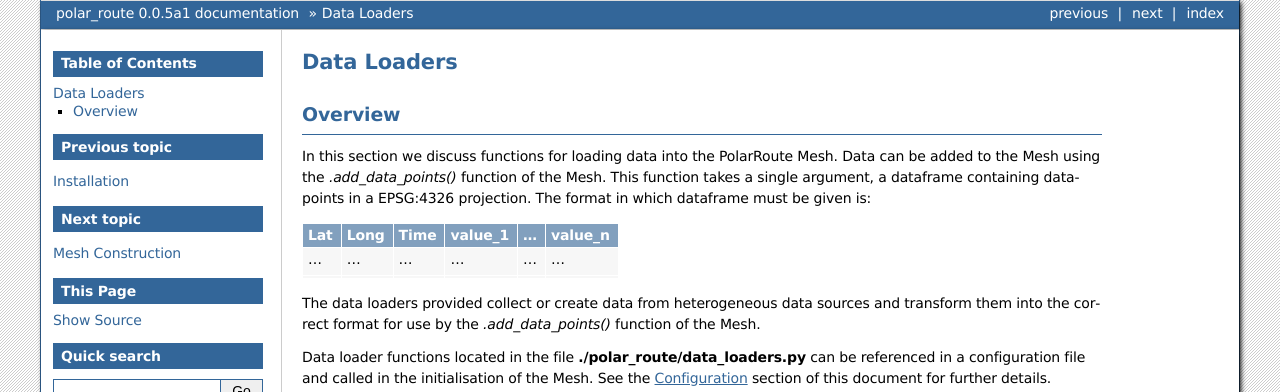
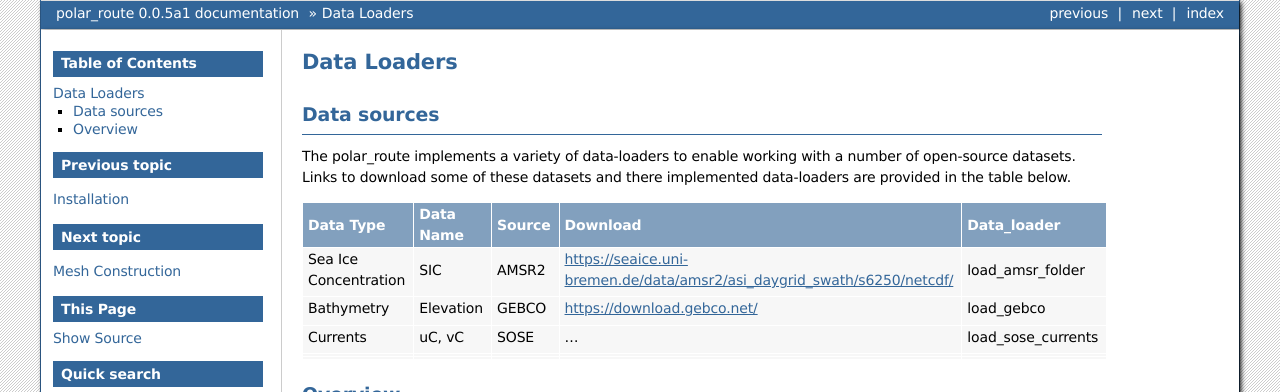
Before and after one commit to antarctica/MeshiPhi, a Sphinx documentation site: the page built from docs/source/sections/Multi_data_input.rst, in a window 1280 px wide, cut to the strip 0-392 px from the top of the page. Built offline with Sphinx 7.4.7, drawn with Linux system fonts in a browser that asks for light colours.

Commit message:
adding data sources to data_loaders docs

```diff
--- a/docs/source/sections/Multi_data_input.rst
+++ b/docs/source/sections/Multi_data_input.rst
@@ -1,6 +1,29 @@
 ********
 Data Loaders
 ********
+
+Data sources
+##############
+
+The polar_route implements a variety of data-loaders to enable working with a
+number of open-source datasets. Links to download some of these datasets and
+there implemented data-loaders are provided in the table below.
+
++------------------------+------------+---------+----------------------------------------------------------------------------+---------------------+
+| Data Type              | Data Name  | Source  | Download                                                                   | Data_loader         |
++========================+============+=========+============================================================================+=====================+
+| Sea Ice Concentration  | SIC        | AMSR2   | https://seaice.uni-bremen.de/data/amsr2/asi_daygrid_swath/s6250/netcdf/    | load_amsr_folder    |
++------------------------+------------+---------+----------------------------------------------------------------------------+---------------------+
+| Bathymetry             | Elevation  | GEBCO   | https://download.gebco.net/                                                | load_gebco          |
++------------------------+------------+---------+----------------------------------------------------------------------------+---------------------+
+| Currents               | uC, vC     | SOSE    | ...                                                                        | load_sose_currents  |
++------------------------+------------+---------+----------------------------------------------------------------------------+---------------------+
+|                        |            |         |                                                                            |                     |
++------------------------+------------+---------+----------------------------------------------------------------------------+---------------------+
+|                        |            |         |                                                                            |                     |
++------------------------+------------+---------+----------------------------------------------------------------------------+---------------------+
+
+
 
 Overview
 ##############
```
